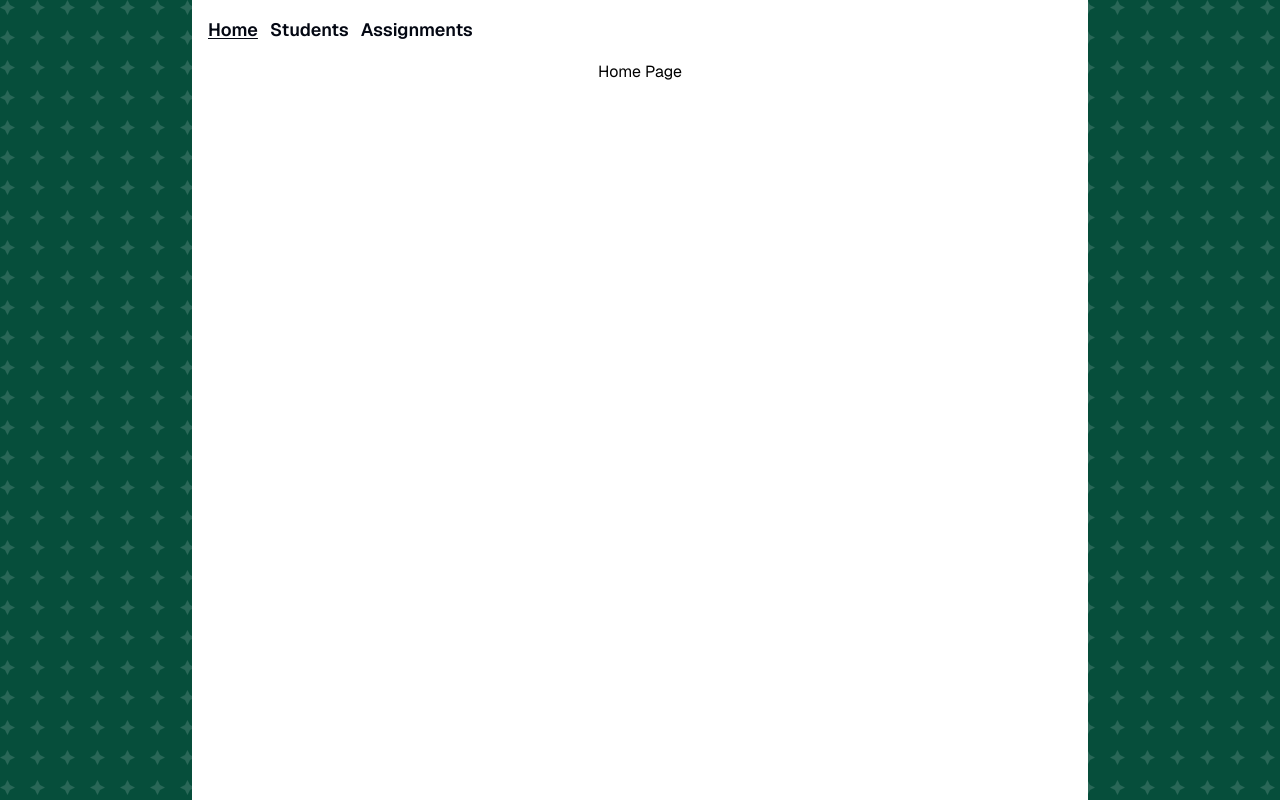
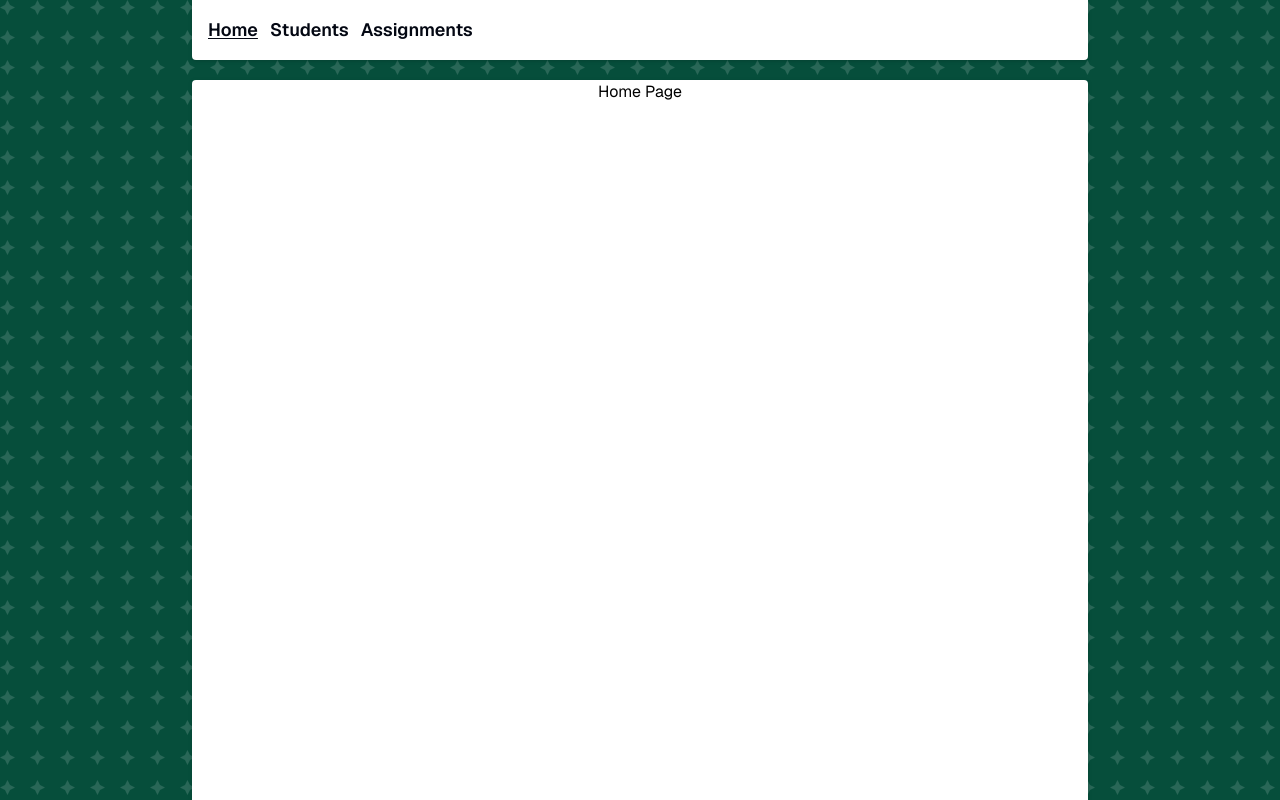
Before and after one commit to M-Desormeaux/next-classroom-dashboard, a Next.js app: page / in a window 1280 px wide. Built offline with nearby package versions, Linux system fonts and the light colour scheme.

Commit message:
chore/minor ui improvements

```diff
--- a/app/layout.tsx
+++ b/app/layout.tsx
@@ -22,9 +22,9 @@ export default function RootLayout({
 
   return (
     <html lang="en" className={GeistSans.className}>
-      <body className="flex flex-col items-center min-h-svh">
+      <body className="flex flex-col items-center min-h-svh gap-5">
         <Navbar />
-        <main className="h-full flex flex-col items-center bg-white w-full max-w-4xl flex-grow">
+        <main className="h-full flex flex-col items-center bg-white w-full max-w-4xl flex-grow rounded-t drop-shadow">
           {children}
         </main>
       </body>
--- a/components/Navbar.tsx
+++ b/components/Navbar.tsx
@@ -13,7 +13,7 @@ export const Navbar = () => {
   const path = usePathname();
 
   return (
-    <nav className="w-full bg-white max-w-4xl">
+    <nav className="w-full bg-white max-w-4xl rounded-b drop-shadow">
       <ul className="flex gap-3 p-4">
         {ROUTES.map((route) => {
           const isActive = route.href === path;
```
